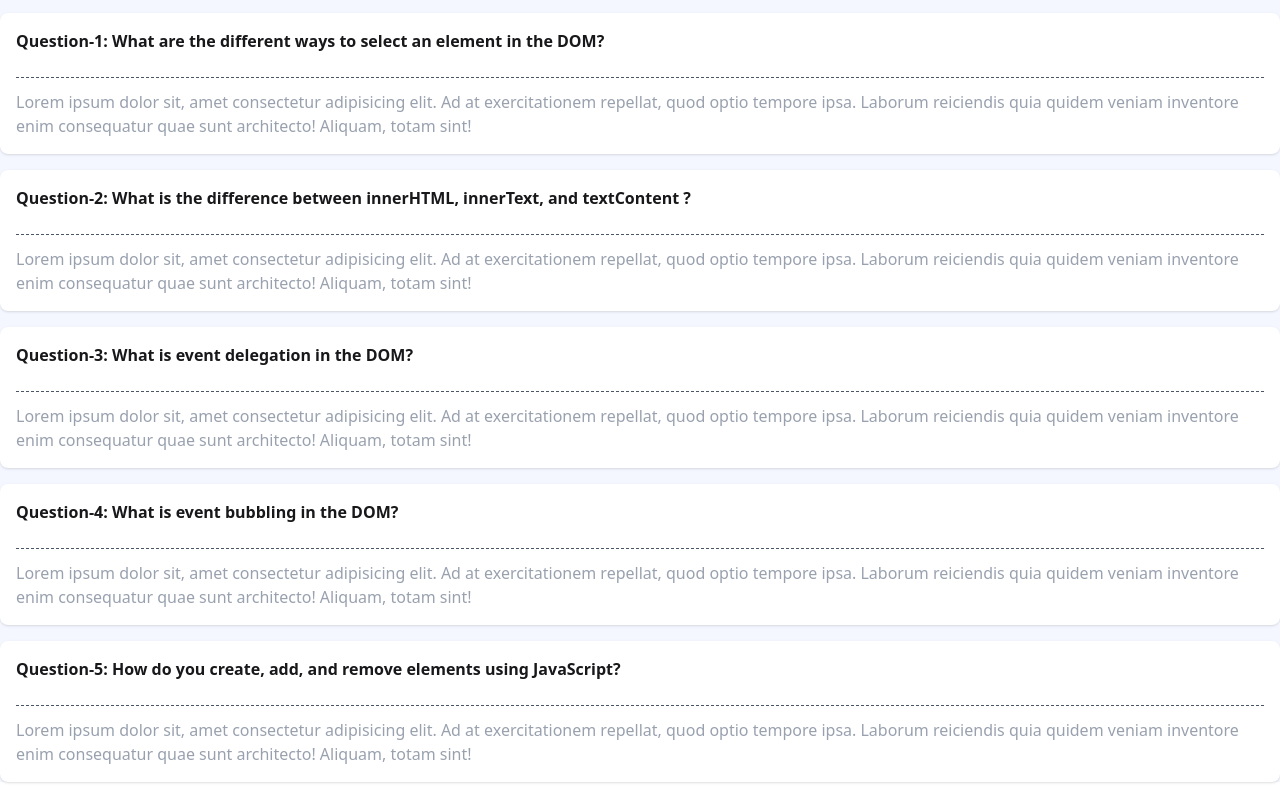
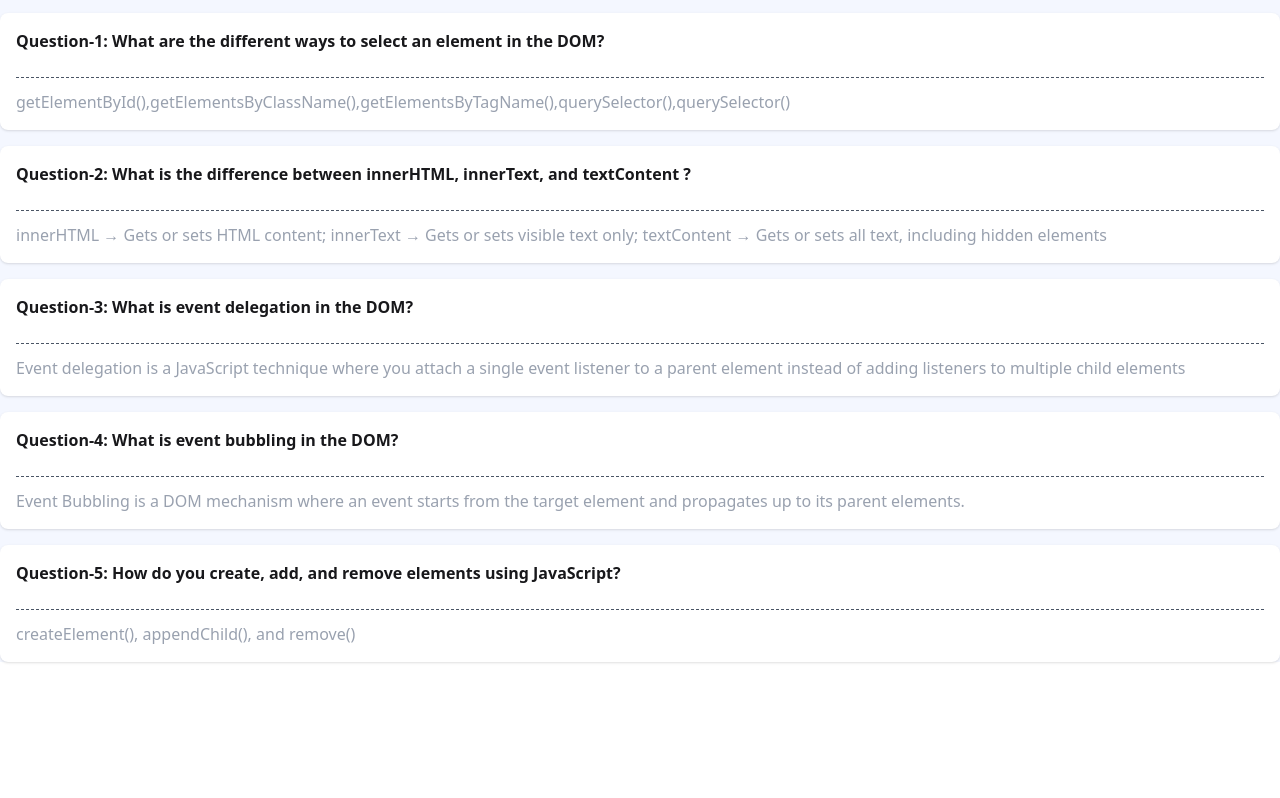
Before and after one commit to chaitet23/Assignment-5, a plain HTML site: page questionPart.html in a window 1280 px wide. Shown: the part 143-941 px from the top of the page. After the commit the page ends 821 px from the top, so only its background shows below. Drawn offline with nearby package versions, Linux system fonts and the light colour scheme.

Commit message:
Finished

```diff
--- a/questionPart.html
+++ b/questionPart.html
@@ -22,34 +22,34 @@
 <div class="bg-white p-4 rounded-lg shadow-sm mb-4">
     <h1 class="font-bold mb-6">Question-1: What are the different ways to select an element in the DOM?</h1>
 <hr class="border-dashed mb-3 border-gray-600">
-    <p class="text-gray-400">Lorem ipsum dolor sit, amet consectetur adipisicing elit. Ad at exercitationem repellat, quod optio tempore ipsa. Laborum reiciendis quia quidem veniam inventore enim consequatur quae sunt architecto! Aliquam, totam sint!</p>
+    <p class="text-gray-400">getElementById(),getElementsByClassName(),getElementsByTagName(),querySelector(),querySelector()</p>
 </div>
 <div class="bg-white p-4 rounded-lg shadow-sm mb-4">
     <h1 class="font-bold mb-6">Question-2: What is the difference between innerHTML, innerText, and textContent ?
 
     </h1>
 <hr class="border-dashed mb-3 border-gray-600">
-    <p class="text-gray-400">Lorem ipsum dolor sit, amet consectetur adipisicing elit. Ad at exercitationem repellat, quod optio tempore ipsa. Laborum reiciendis quia quidem veniam inventore enim consequatur quae sunt architecto! Aliquam, totam sint!</p>
+    <p class="text-gray-400"> innerHTML → Gets or sets HTML content; innerText → Gets or sets visible text only; textContent → Gets or sets all text, including hidden elements</p>
 </div>
 <div class="bg-white p-4 rounded-lg shadow-sm mb-4">
     <h1 class="font-bold mb-6">Question-3: What is event delegation in the DOM?
 
     </h1>
 <hr class="border-dashed mb-3 border-gray-600">
-    <p class="text-gray-400">Lorem ipsum dolor sit, amet consectetur adipisicing elit. Ad at exercitationem repellat, quod optio tempore ipsa. Laborum reiciendis quia quidem veniam inventore enim consequatur quae sunt architecto! Aliquam, totam sint!</p>
+    <p class="text-gray-400">Event delegation is a JavaScript technique where you attach a single event listener to a parent element instead of adding listeners to multiple child elements</p>
 </div>
 
 <div class="bg-white p-4 rounded-lg shadow-sm mb-4">
     <h1 class="font-bold mb-6">Question-4: What is event bubbling in the DOM?
     </h1>
 <hr class="border-dashed mb-3 border-gray-600">
-    <p class="text-gray-400">Lorem ipsum dolor sit, amet consectetur adipisicing elit. Ad at exercitationem repellat, quod optio tempore ipsa. Laborum reiciendis quia quidem veniam inventore enim consequatur quae sunt architecto! Aliquam, totam sint!</p>
+    <p class="text-gray-400">Event Bubbling is a DOM mechanism where an event starts from the target element and propagates up to its parent elements.</p>
 </div>
 <div class="bg-white p-4 rounded-lg shadow-sm mb-4">
     <h1 class="font-bold mb-6">Question-5: How do you create, add, and remove elements using JavaScript?
     </h1>
 <hr class="border-dashed mb-3 border-gray-600">
-    <p class="text-gray-400">Lorem ipsum dolor sit, amet consectetur adipisicing elit. Ad at exercitationem repellat, quod optio tempore ipsa. Laborum reiciendis quia quidem veniam inventore enim consequatur quae sunt architecto! Aliquam, totam sint!</p>
+    <p class="text-gray-400">createElement(), appendChild(), and remove()</p>
 </div>
 
 
--- a/script/devBoard.js
+++ b/script/devBoard.js
@@ -10,6 +10,8 @@ document.getElementById('change-color').addEventListener('click',function(){
    document.body.style.backgroundColor=randomColor;
 });
 document.getElementById("dateDisplay").innerText = new Date().toDateString();
+
+
 function updateTask (btnId, taskContentId,navContentId, taskNameId, activityLogId){
    document.getElementById(btnId).addEventListener('click',function(){
       alert('Board updated successfully')
```
Also changed, not shown: script/button.js (+6 -6 lines).
